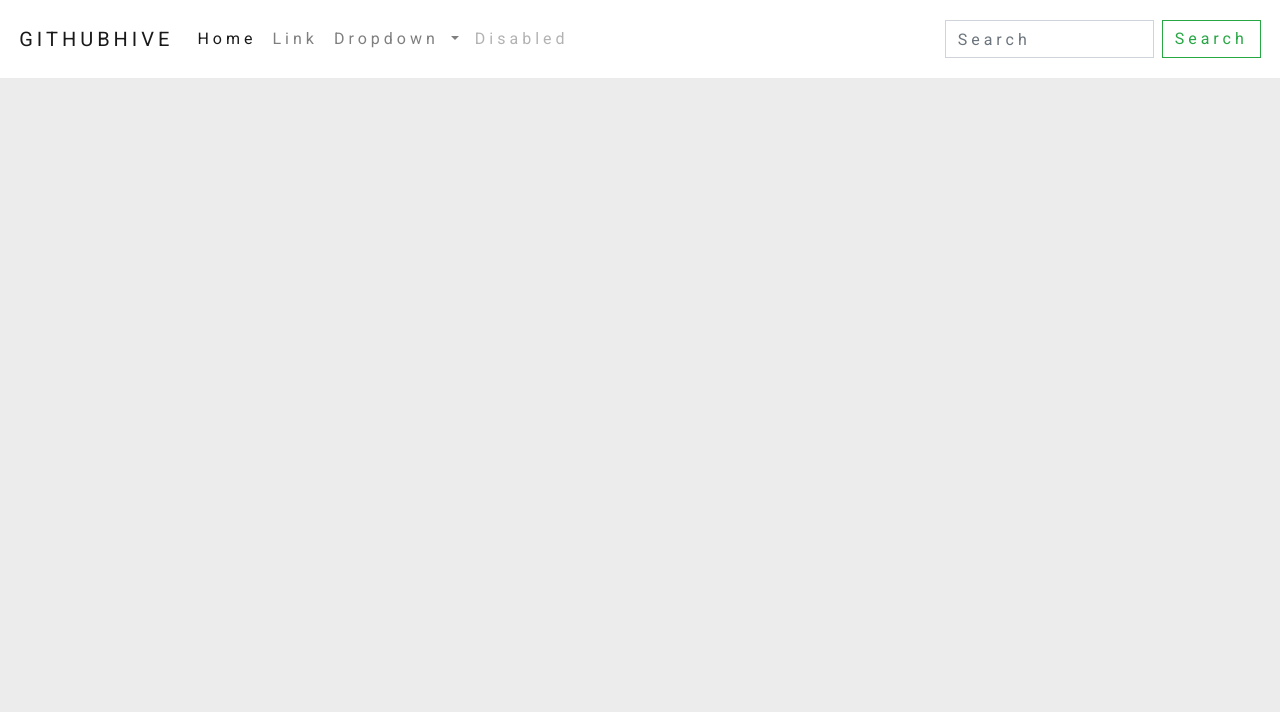
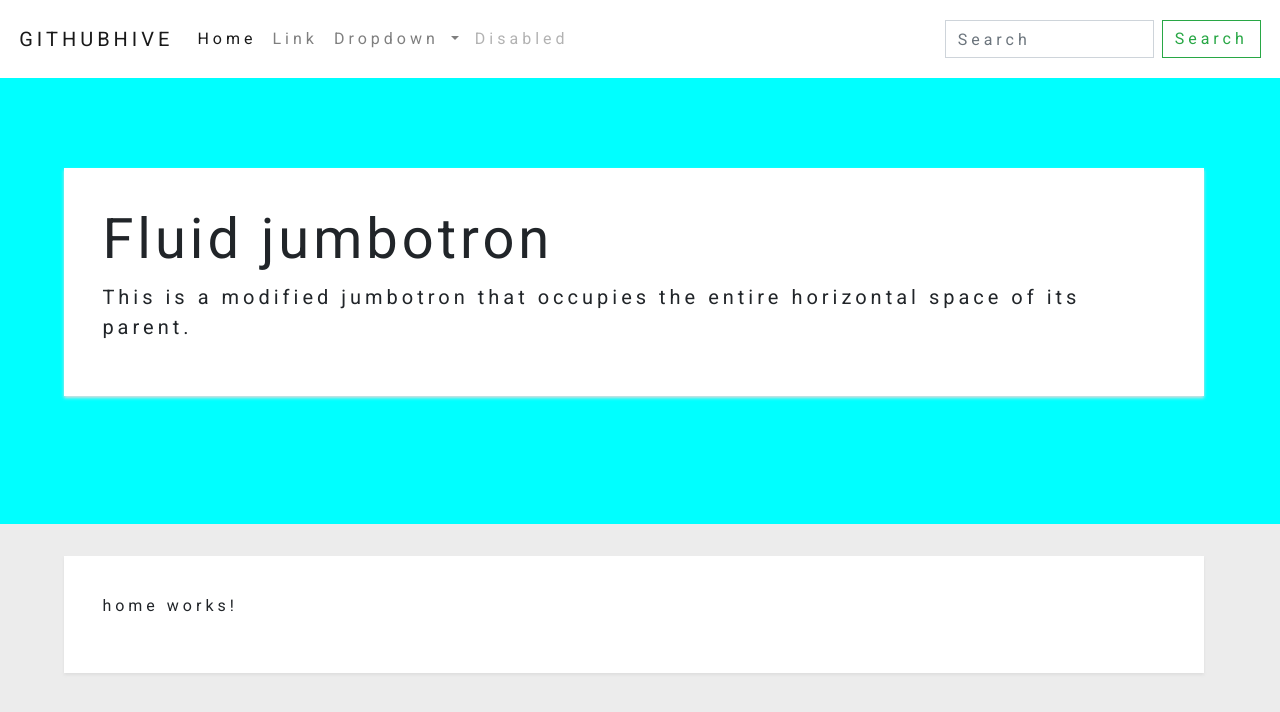
Before and after one commit to kelvinMakamu/git-scanner, an Angular app: page / in a window 1280 px wide. Shown: the top 712 px of the page. Built offline with nearby package versions, Linux system fonts and the light colour scheme.

Commit message:
Adds generate Auth Token for access the Github API

```diff
--- a/src/app/app-routing.module.ts
+++ b/src/app/app-routing.module.ts
@@ -1,7 +1,10 @@
 import { NgModule } from '@angular/core';
 import { Routes, RouterModule } from '@angular/router';
+import { HomeComponent } from './components/home/home.component';
 
-const routes: Routes = [];
+const routes: Routes = [
+  { path: '', component: HomeComponent }
+];
 
 @NgModule({
   imports: [RouterModule.forRoot(routes)],
--- a/src/app/app.component.html
+++ b/src/app/app.component.html
@@ -1 +1 @@
-<app-header [name]='title'></app-header>
+<router-outlet></router-outlet>
--- a/src/app/app.component.ts
+++ b/src/app/app.component.ts
@@ -5,6 +5,4 @@ import { Component } from '@angular/core';
   templateUrl: './app.component.html',
   styleUrls: ['./app.component.css']
 })
-export class AppComponent {
-  title = 'GithubHive';
-}
+export class AppComponent {}
--- a/src/app/app.module.ts
+++ b/src/app/app.module.ts
@@ -4,11 +4,13 @@ import { NgModule } from '@angular/core';
 import { AppRoutingModule } from './app-routing.module';
 import { AppComponent } from './app.component';
 import { HeaderComponent } from './components/header/header.component';
+import { HomeComponent } from './components/home/home.component';
 
 @NgModule({
   declarations: [
     AppComponent,
-    HeaderComponent
+    HeaderComponent,
+    HomeComponent
   ],
   imports: [
     BrowserModule,
--- a/src/app/components/header/header.component.html
+++ b/src/app/components/header/header.component.html
@@ -1,13 +1,13 @@
 <nav class="navbar navbar-expand-lg navbar-light">
-    <a class="navbar-brand" href="#">{{ name | uppercase }}</a>
+    <a class="navbar-brand" routerLink="">{{ 'GithubHive' | uppercase }}</a>
     <button class="navbar-toggler" type="button" data-toggle="collapse" data-target="#navbarSupportedContent" aria-controls="navbarSupportedContent" aria-expanded="false" aria-label="Toggle navigation">
       <span class="navbar-toggler-icon"></span>
     </button>
 
     <div class="collapse navbar-collapse" id="navbarSupportedContent">
       <ul class="navbar-nav mr-auto">
-        <li class="nav-item active">
-          <a class="nav-link" href="#">Home <span class="sr-only">(current)</span></a>
+        <li class="nav-item" routerLinkActive='active'>
+          <a class="nav-link" routerLink="">Home <span class="sr-only">(current)</span></a>
         </li>
         <li class="nav-item">
           <a class="nav-link" href="#">Link</a>
--- /dev/null
+++ b/src/app/components/home/home.component.css
@@ -0,0 +1,3 @@
+.jumbotron{
+
+}
--- /dev/null
+++ b/src/app/components/home/home.component.html
@@ -0,0 +1,10 @@
+<app-header></app-header>
+<div class="jumbotron jumbotron-fluid" style="background-color:cyan;">
+    <div class="container">
+        <h1 class="display-4">Fluid jumbotron</h1>
+        <p class="lead">This is a modified jumbotron that occupies the entire horizontal space of its parent.</p>
+    </div>
+</div>
+<div class="container">
+    <p>home works!</p>
+</div>
--- /dev/null
+++ b/src/app/components/home/home.component.ts
@@ -0,0 +1,15 @@
+import { Component, OnInit } from '@angular/core';
+
+@Component({
+  selector: 'app-home',
+  templateUrl: './home.component.html',
+  styleUrls: ['./home.component.css']
+})
+export class HomeComponent implements OnInit {
+
+  constructor() { }
+
+  ngOnInit(): void {
+  }
+
+}
--- a/src/environments/environment.prod.ts
+++ b/src/environments/environment.prod.ts
@@ -1,3 +1,5 @@
 export const environment = {
-  production: true
+  production: true,
+  API_KEY: '74e77324cb8fa384f95881c083b80232b752ed4e',
+  API_URL: 'https://api.github.com'
 };
--- a/src/environments/environment.ts
+++ b/src/environments/environment.ts
@@ -3,7 +3,9 @@
 // The list of file replacements can be found in `angular.json`.
 
 export const environment = {
-  production: false
+  production: false,
+  API_KEY: '74e77324cb8fa384f95881c083b80232b752ed4e',
+  API_URL: 'https://api.github.com'
 };
 
 /*
--- a/src/styles.css
+++ b/src/styles.css
@@ -18,3 +18,10 @@ input:focus, textarea:focus, input.form-control:focus {
     -moz-box-shadow: none !important;
     -webkit-box-shadow: none !important;
 }
+
+.container{
+    background-color: #fff;
+    margin:2% 5% 5% 5%;
+    padding:3% 3% 3% 3%;
+    box-shadow: 0px 2px 3px #dedede;
+}
```
Also changed, not shown: 1 other file (tests, documents, lock files or other folders).
